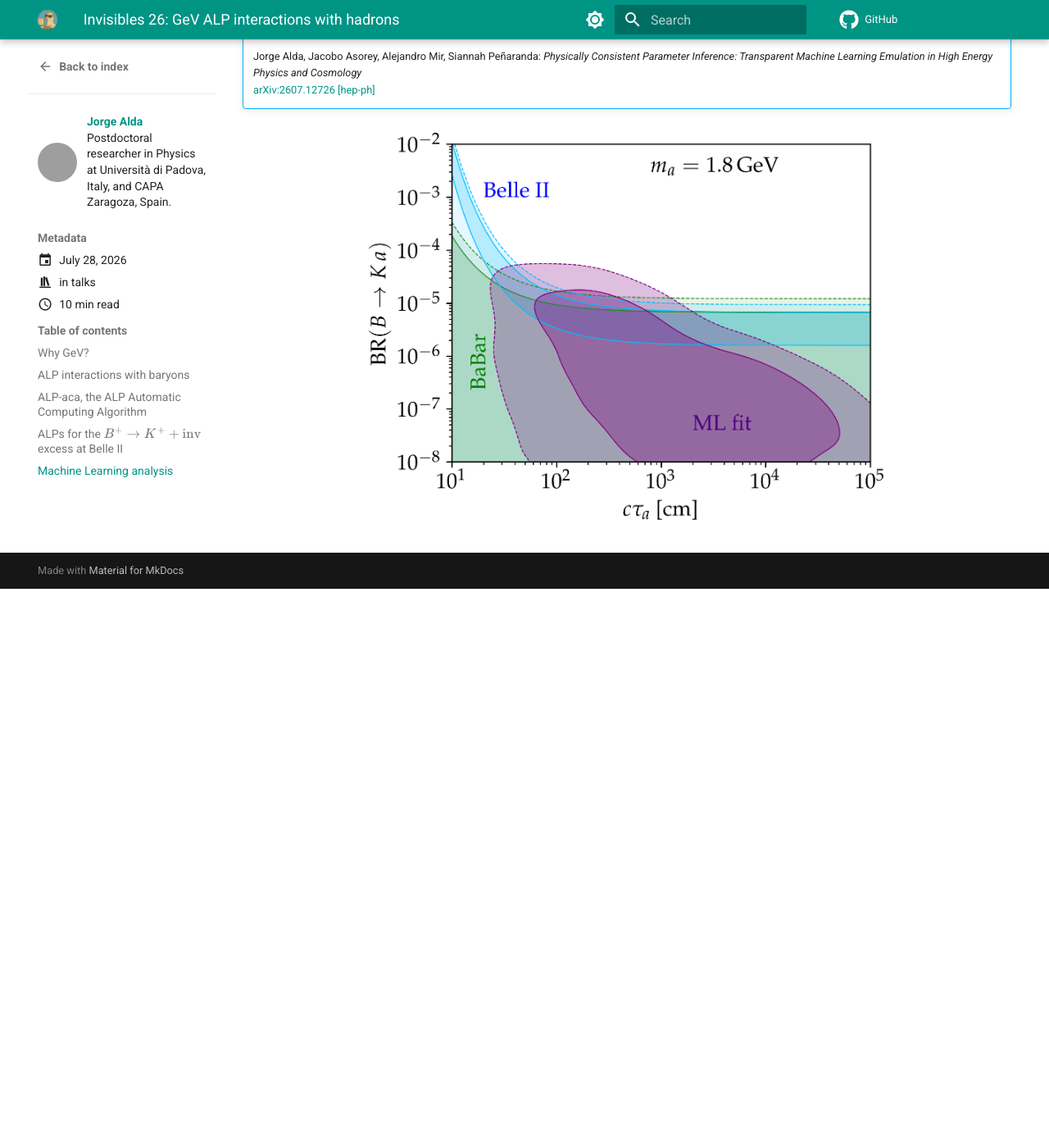
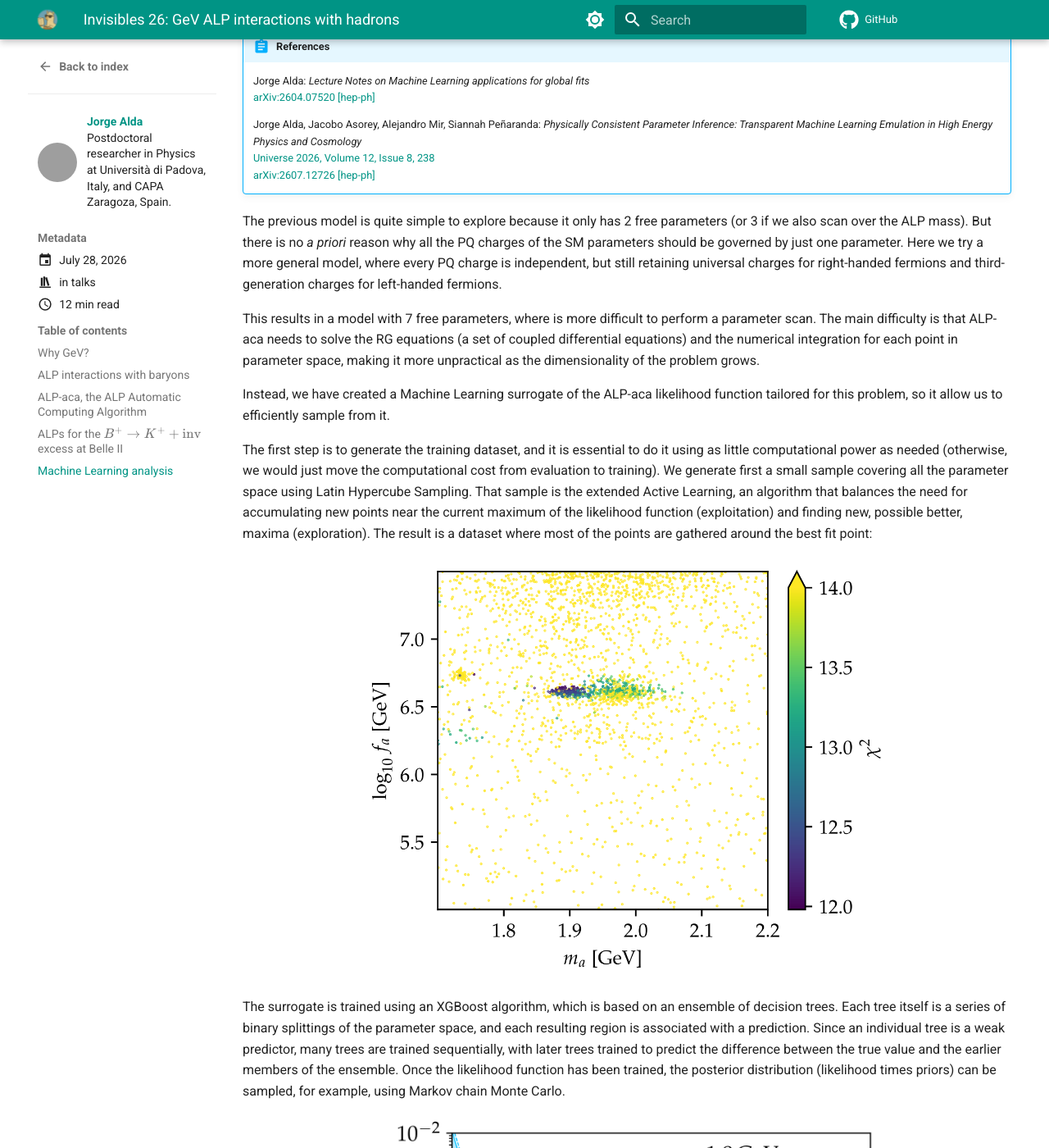
Before and after one commit to alp-aca/surge.sh, an MkDocs documentation site: the page built from docs/blog/posts/2026-07-28-invisibles26.md, in a window 1280 px wide and 1400 px high, scrolled down 8206 px. Shown: the whole window at 82% size. Built offline with MkDocs 1.6.1 and Material for MkDocs 9.7.7, drawn with Linux system fonts in a browser that asks for light colours; comment, search, counter and statistics services are not loaded; before the commit the page ends 8924 px from its top, so only the background shows below that; some of the changed text lies outside the part shown; grey boxes are pictures that could not be loaded.

Commit message:
Invisibles26: ML

```diff
--- a/docs/blog/posts/2026-07-28-invisibles26.md
+++ b/docs/blog/posts/2026-07-28-invisibles26.md
@@ -15,7 +15,9 @@
 
 ## Why GeV?
 
-Axion-Like Particles (ALPs) are pseudoscalars that arise as pseudo-Nambu Goldstone boson of some global $U(1)_\mathrm{PQ}$ spontaneously broken symmetry at scale $f_a$. The defining characteristic is that they do not follow the relation $m_a f_a \approx m_\pi f_\pi$ of the QCD axion. Despite not solving the strong CP problem (or at least not generally), they are interesting as Dark Matter candidates, as generic predictions of string theory and many other UV-complete models, and solutions to the flavour puzzle and the neutrino mass origin.
+Axion-Like Particles (ALPs) are pseudoscalars that arise as pseudo-Nambu Goldstone boson of some global $U(1)_\mathrm{PQ}$ spontaneously broken symmetry at scale $f_a$. The defining characteristic is that they do not follow the relation $m_a f_a \approx m_\pi f_\pi$ of the QCD axion. Despite not solving the strong CP problem (or at least not generally), they are interesting as Dark Matter candidates, as generic predictions of string theory and many other UV-complete models, and solutions to the flavour puzzle and the neutrino mass origin. The interaction of ALPs with SM particles is expressed as an Effective Field Theory, with the leading terms starting at dimension 5, and therefore is given at a matching scale $\Lambda$ (typically $\Lambda \sim 4\pi f_a$):
+
+$\mathcal{L}_a(\Lambda) = \frac{1}{2}\partial_\mu a\,\partial^\mu a - \frac{m_a^2}{2}a^2 +\!\!\!\sum_{{V=G, B, W}}\!\!\! c_{{V}}(\Lambda) \frac{a}{f_a}\frac{\alpha_V}{4\pi} V_{\mu\nu}\tilde{V}^{\mu\nu} + \!\! \sum_{{\substack{f= \ell_L, e_R,\\ q_L, u_R, d_R}}}\!\! \frac{\partial_\mu a}{f_a}\bar{f}_{{i}} \gamma^\mu c_{{f}}^{{ij}}(\Lambda) f_{{j}} \,.$
 
 Given that their mass is a free parameter, a large theoretical and experimental programme is devoted to explore the whole "ALPscape", spanning from $m_a = 10^{-22}\,\mathrm{eV}$ to $m_a = 1\,\mathrm{TeV}$. For an overview, visit [Ciaran O'Hare's AxionLimits](https://cajohare.github.io/AxionLimits/). So it is fair to ask, what makes the region around $m_a = 1\,\mathrm{GeV}$ interesting to us?
 
@@ -155,7 +157,22 @@
     [arXiv:2604.07520 [hep-ph]](https://arxiv.org/abs/2604.07520)
 
     Jorge Alda, Jacobo Asorey, Alejandro Mir, Siannah Peñaranda: _Physically Consistent Parameter Inference: Transparent Machine Learning Emulation in High Energy Physics and Cosmology_
+    [Universe 2026, Volume 12, Issue 8, 238](https://doi.org/10.3390/universe12080238)
     [arXiv:2607.12726 [hep-ph]](https://arxiv.org/abs/2607.12726)
+
+The previous model is quite simple to explore because it only has 2 free parameters (or 3 if we also scan over the ALP mass). But there is no _a priori_ reason why all the PQ charges of the SM parameters should be governed by just one parameter. Here we try a more general model, where every PQ charge is independent, but still retaining universal charges for right-handed fermions and third-generation charges for left-handed fermions.
+
+This results in a model with 7 free parameters, where is more difficult to perform a parameter scan. The main difficulty is that ALP-aca needs to solve the RG equations (a set of coupled differential equations) and the numerical integration for each point in parameter space, making it more unpractical as the dimensionality of the problem grows.
+
+Instead, we have created a Machine Learning surrogate of the ALP-aca likelihood function tailored for this problem, so it allow us to efficiently sample from it.
+
+The first step is to generate the training dataset, and it is essential to do it using as little computational power as needed (otherwise, we would just move the computational cost from evaluation to training). We generate first a small sample covering all the parameter space using Latin Hypercube Sampling. That sample is the extended Active Learning, an algorithm that balances the need for accumulating new points near the current maximum of the likelihood function (exploitation) and finding new, possible better, maxima (exploration). The result is a dataset where most of the points are gathered around the best fit point:
+
+<figure markdown="span">
+![Training dataset obtained using Active Learning](../../assets/activelearning.png){ width="70%" }
+</figure>
+
+The surrogate is trained using an XGBoost algorithm, which is based on an ensemble of decision trees. Each tree itself is a series of binary splittings of the parameter space, and each resulting region is associated with a prediction. Since an individual tree is a weak predictor, many trees are trained sequentially, with later trees trained to predict the difference between the true value and the earlier members of the ensemble. Once the likelihood function has been trained, the posterior distribution (likelihood times priors) can be sampled, for example, using Markov chain Monte Carlo.
 
 <figure markdown="span">
 ![Allowed values of $c\tau_a$ and $\mathrm{BR}(B\to K a)$ after the ML fit](../../assets/mlfit_alp.png){ width="70%" }
```
Also changed, not shown: docs/assets/activelearning.png (added).
